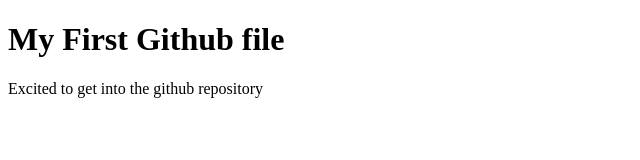
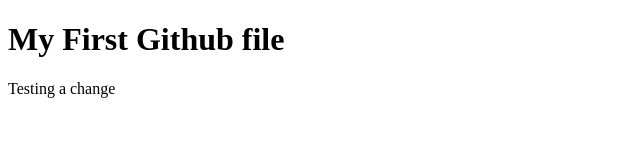
Before and after one commit to vhardat/Vimal-First, a plain HTML site: page index.html in a window 1280 px wide. Shown: the whole page, without its empty margins (0-640 px from the left). Drawn offline with Linux system fonts and the light colour scheme.

Commit message:
Updated with first change

```diff
--- a/index.html
+++ b/index.html
@@ -1,11 +1,11 @@
 <!DOCTYPE html>
 <html lang="en">
 <head>
-    <title>My first Github</title>
+    <title>My first Github change</title>
 	<meta charset="UTF-8">
 </head>
 <body>
 	<h1>My First Github file</h1>
-	<p>Excited to get into the github repository</p>
+	<p>Testing a change</p>
 </body>
 </html>
```
